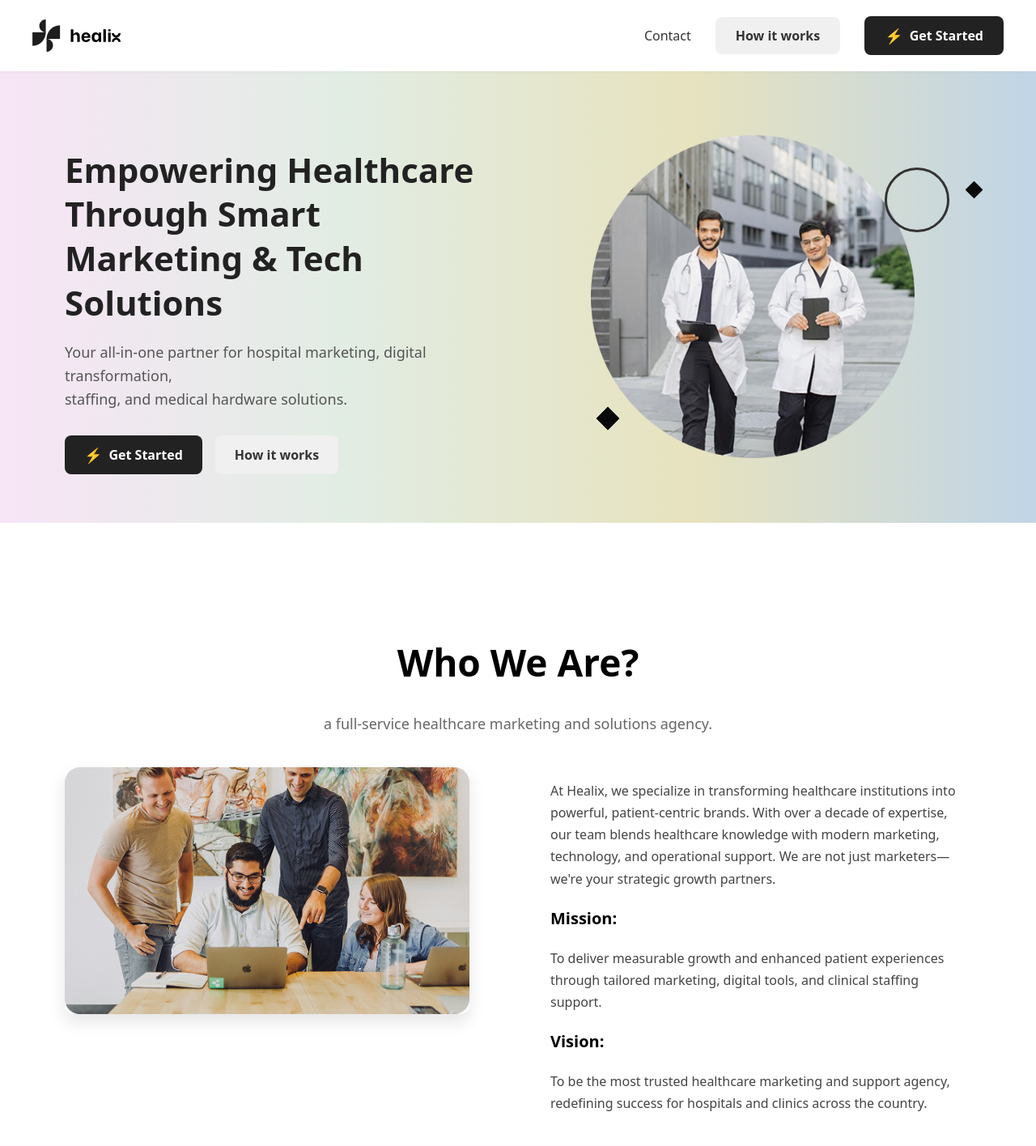
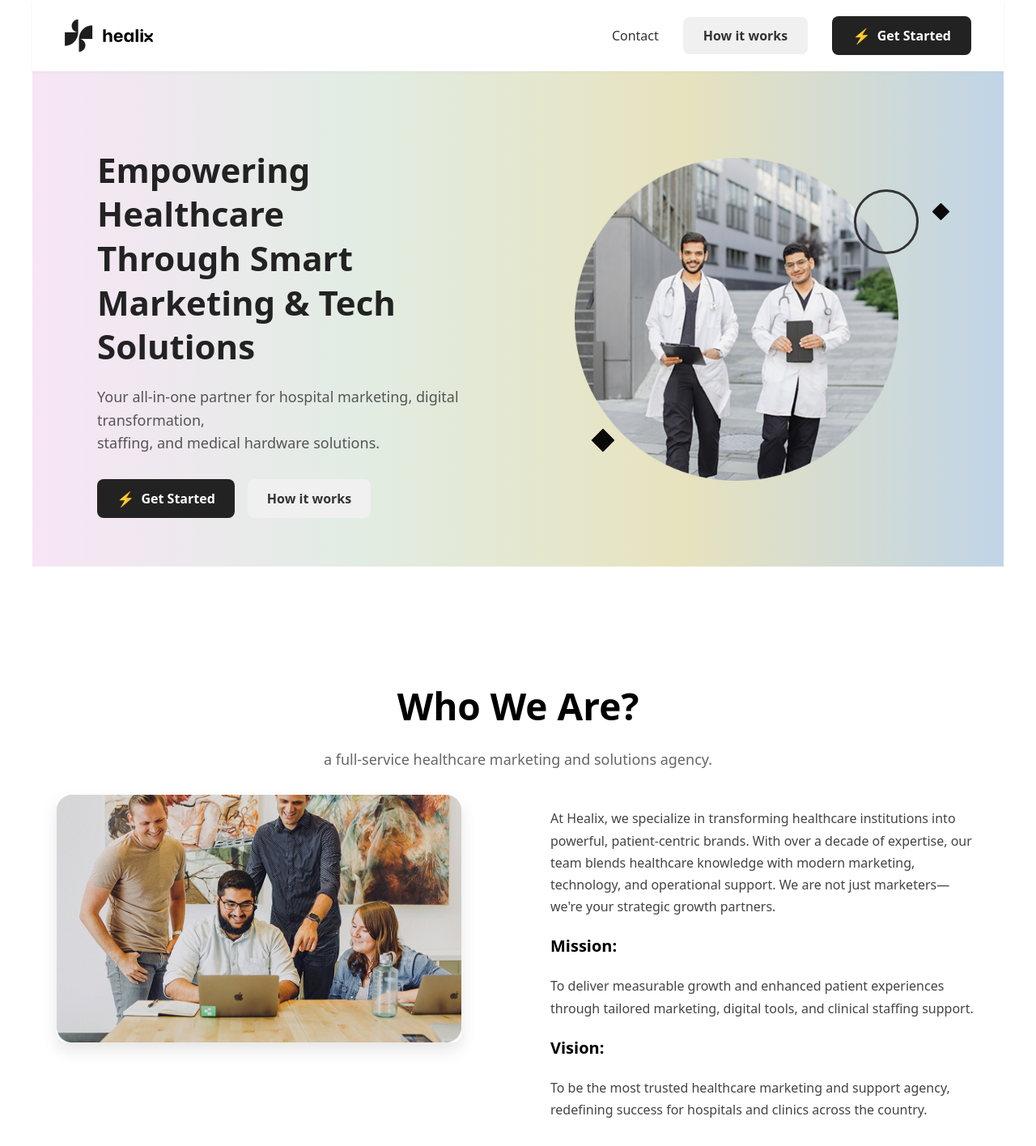
Before and after one commit to Ashwanimechanical/Healix-web, a React (Vite) app in the folder healix-web/: page / in a window 1280 px wide. Shown: the top 1416 px of the page at 81% size. Built offline with nearby package versions, Linux system fonts and the light colour scheme.

Commit message:
homepage screen isue resolved

```diff
--- a/healix-web/index.html
+++ b/healix-web/index.html
@@ -3,7 +3,7 @@
   <head>
     <meta charset="UTF-8" />
     <link rel="icon" type="image/svg+xml" href="/vite.svg" />
-    <meta name="viewport" content="width=device-width, initial-scale=1" />
+    <meta name="viewport" content="width=device-width, initial-scale=1.0" />
     <title>Healix</title>
   </head>
   <body>
--- a/healix-web/src/Component/Footer.jsx
+++ b/healix-web/src/Component/Footer.jsx
@@ -4,7 +4,7 @@
 // Reusing the PageWrapper from the header to ensure consistent max-width and centering
 const PageWrapper = styled.div`
     width: 100%; /* Take full width of its parent */
-    max-width: 1400px; /* Adjust this max-width as per your overall page layout (should match header's) */
+    max-width: 1200px; /* Adjust this max-width as per your overall page layout (should match header's) */
     margin: 0 auto; /* Center the wrapper on the page */
     box-sizing: border-box; /* Ensures padding doesn't add to the total width */
 
--- a/healix-web/src/Component/Header.jsx
+++ b/healix-web/src/Component/Header.jsx
@@ -5,7 +5,7 @@
 // New Container to prevent damage on zoom and control overall layout
 const PageWrapper = styled.div`
     width: 100%; /* Take full width of its parent */
-    max-width: 1400px; /* Adjust this max-width as per your overall page layout */
+    max-width: 1200px; /* Adjust this max-width as per your overall page layout */
     margin: 0 auto; /* Center the wrapper on the page */
     box-sizing: border-box; /* Ensures padding doesn't add to the total width */
 `;
--- a/healix-web/src/Pages/HomePage.jsx
+++ b/healix-web/src/Pages/HomePage.jsx
@@ -16,22 +16,24 @@
 `;
 
 const MainContainer = styled.div`
-  max-width: 1400px; /* This controls the overall maximum width of your page content */
+  max-width: 1200px; /* This controls the overall maximum width of your page content */
   margin: 0 auto; /* Centers the entire page content horizontally */
-  padding: 0; /* Important: MainContainer itself has NO horizontal padding, its children will */
-  box-sizing: border-box; /* Ensures padding is included in the total width if applied elsewhere */
+  padding: 0 ; /* Important: MainContainer itself has NO horizontal padding, its children will */
+  box-sizing: border-box;
+  min-width: 500px;
+
 `;
 
 const HomePageContainer = styled.section`
   display: flex;
-  flex-direction: column; /* Default to column on mobile */
-  align-items: center; /* Center content horizontally within this section */
-  padding: 40px 20px; /* Default horizontal padding for mobile */
-  background: linear-gradient(to right, rgba(229, 167, 225, 0.29), rgba(187, 212, 191, 0.43), rgba(214, 206, 144, 0.58), rgba(147, 182, 213, 0.58));
+  flex-direction: column;
+  align-items: center; /* Centers content horizontally within this section for mobile */
+  padding: 40px 20px; /* Horizontal padding re-applied directly to this section for mobile */
+  background: linear-gradient(to right,rgba(229, 167, 225, 0.29),rgba(187, 212, 191, 0.43),rgba(214, 206, 144, 0.58),rgba(147, 182, 213, 0.58));
   position: relative;
-  overflow: hidden;
-  width: 100%;
-  box-sizing: border-box;
+  overflow: hidden; /* Ensures any overflowing decorative elements within this container are clipped */
+  width: 100%; /* Ensures this section takes full width of its parent (MainContainer) */
+  box-sizing: border-box; /* Ensures padding is included in the total width */
 
   @media (min-width: 768px) {
     flex-direction: row; /* Layout as row on desktop */
@@ -45,23 +47,23 @@
 
   @media (max-width: 480px) {
     padding: 40px 20px; /* Adjusted padding for very small screens (mobile) */
+
   }
 `;
 
 const ContentWrapper = styled.div`
-  flex: 1;
-  max-width: 600px;
+  flex: 1; /* Allows this content block to grow and shrink */
+  max-width: 600px; /* Keep a max-width for readability of text */
   text-align: center; /* Center text on mobile */
-  z-index: 2;
-  width: 100%; /* Ensure it takes full width up to max-width */
+  z-index: 2; /* Ensure content is above decorative elements */
 
   @media (min-width: 768px) {
     text-align: left; /* Align text left on desktop */
-    margin-right: 40px;
+    margin-right: 40px; /* Provides a gap between text and image on desktop */
   }
 
-  @media (min-width: 1024px) {
-    max-width: 50%;
+  @media (min-width: 1024px) { /* Adjust max-width for larger screens if needed */
+    max-width: 50%; /* Allow it to take up to 50% of parent's width */
   }
 `;
 
@@ -73,7 +75,7 @@
   margin-bottom: 20px;
 
   @media (max-width: 768px) {
-    font-size: 32px;
+    font-size: 32px; /* Smaller font on mobile */
   }
 `;
 
@@ -84,20 +86,14 @@
   line-height: 1.6;
 
   @media (max-width: 768px) {
-    font-size: 16px;
+    font-size: 16px; /* Smaller font on mobile */
   }
 `;
 
 const ButtonsContainer = styled.div`
   display: flex;
-  flex-direction: column; /* Stack buttons on very small screens */
   justify-content: center; /* Center buttons on mobile */
   gap: 16px;
-  width: 100%; /* Ensure buttons container takes full width */
-
-  @media (min-width: 480px) { /* Adjust breakpoint for horizontal buttons */
-    flex-direction: row; /* Row layout for buttons on wider mobile screens */
-  }
 
   @media (min-width: 768px) {
     justify-content: flex-start; /* Align buttons left on desktop */
@@ -112,11 +108,6 @@
   cursor: pointer;
   transition: 0.3s ease;
   border: none;
-  width: 100%; /* Make buttons full width on small screens */
-
-  @media (min-width: 480px) {
-    width: auto; /* Revert to auto width on wider screens */
-  }
 
   &:hover {
     opacity: 0.9;
@@ -128,16 +119,12 @@
   color: #fff;
   display: flex;
   align-items: center;
-  justify-content: center; /* Center content within button */
   gap: 8px;
 `;
 
 const SecondaryButton = styled(Button)`
   background-color: #f0f0f0;
   color: #333;
-  display: flex; /* Ensure secondary button also uses flex for alignment */
-  align-items: center;
-  justify-content: center;
 `;
 
 const Icon = styled.span`
@@ -145,27 +132,27 @@
 `;
 
 const ImageWrapper = styled.div`
-  flex: 1;
+  flex: 1; /* Allows this image block to grow and shrink */
   position: relative;
-  max-width: 500px;
-  width: 100%; /* Ensure it takes full width up to max-width */
+  max-width: 500px; /* Keep a max-width for the image container */
+  width: 100%;
   display: flex;
   justify-content: center;
   align-items: center;
-  margin-top: 40px;
+  margin-top: 40px; /* Add margin on top for mobile when stacked */
 
   @media (min-width: 768px) {
-    margin-top: 0;
+    margin-top: 0; /* Remove margin on desktop */
   }
 
-  @media (min-width: 1024px) {
-    max-width: 50%;
+  @media (min-width: 1024px) { /* Adjust max-width for larger screens if needed */
+    max-width: 50%; /* Allow it to take up to 50% of parent's width */
   }
 `;
 
 const EllipseImage = styled.img`
   width: 100%;
-  max-width: 400px;
+  max-width: 400px; /* Max width for the ellipse itself */
   z-index: 1;
 `;
 
@@ -189,7 +176,7 @@
   height: 80px;
   border: 3px solid #333;
   border-radius: 50%;
-  z-index: 3;
+  z-index: 3; /* Ensure it's on top of doctors image */
 
   @media (max-width: 768px) {
     width: 60px;
@@ -201,9 +188,9 @@
 
 const Star = styled.div`
   position: absolute;
-  background-color: rgb(12, 12, 12);
+  background-color:rgb(12, 12, 12);
   transform: rotate(45deg);
-  z-index: 3;
+  z-index: 3; /* Ensure it's on top of doctors image */
   width: ${(props) => props.size}px;
   height: ${(props) => props.size}px;
   top: ${(props) => props.top};
@@ -215,7 +202,7 @@
   &::after {
     content: '';
     position: absolute;
-    background-color: rgb(9, 9, 9);
+    background-color:rgb(9, 9, 9);
     width: 100%;
     height: 100%;
   }
@@ -234,23 +221,24 @@
 const WhoWeAreSectionContainer = styled.section`
     display: flex;
     flex-direction: column;
-  align-items: center;
-  padding: 80px 20px; /* Default horizontal padding for mobile */
-  background-color: #fff;
-  text-align: center;
-  width: 100%;
-  box-sizing: border-box;
+    align-items: center; /* Centers all direct children horizontally */
+    padding: 80px 80px; /* Horizontal padding re-applied directly to this section for desktop */
+    background-color: #fff; /* White background as per the image */
+    text-align: center; /* Default center text for headings on mobile */
+    width: 100%; /* Ensures this section takes full width of its parent (MainContainer) */
+    box-sizing: border-box; /* Ensures padding is included in the total width */
+
+
+    @media (max-width: 1024px) {
+        padding: 80px 50px;
+    }
 
     @media (min-width: 768px) {
-    padding: 100px 80px; /* Desktop padding */
-  }
-
-  @media (max-width: 1024px) {
-    padding: 80px 50px; /* Adjusted padding for larger tablets/laptops */
+        padding: 100px 30px; /* Adjusted padding for smaller screens (tablet) */
     }
 
     @media (max-width: 480px) {
-    padding: 60px 20px; /* Adjusted padding for very small screens (mobile) */
+        padding: 80px 20px; /* Adjusted padding for very small screens (mobile) */
     }
 `;
 
@@ -258,9 +246,9 @@
     font-size: 46px;
     font-weight: 700;
     color: #000000;
-  margin-bottom: 10px; /* Add some space below heading */
-  text-align: center;
-  width: 100%;
+    margin-bottom: 0px;
+    text-align: center; /* Center on mobile and desktop */
+    width: 100%; /* Take full width to allow proper centering */
 
     @media (max-width: 768px) {
         font-size: 32px;
@@ -270,27 +258,27 @@
 const SectionSubheading = styled.p`
     font-size: 18px;
     color: #666;
-  margin-bottom: 40px; /* Increased margin for better separation */
-  text-align: center;
-  width: 100%;
+    margin-bottom: 30px;
+    text-align: center; /* Center on mobile and desktop */
+    width: 100%; /* Take full width to allow proper centering */
 
     @media (max-width: 768px) {
         font-size: 16px;
-    margin-bottom: 30px;
+        margin-bottom: 40px;
     }
 `;
 
 const ContentBlock = styled.div`
     display: flex;
     flex-direction: column; /* Stack vertically on mobile */
-  gap: 40px;
-  max-width: 1200px;
-  width: 100%;
+    gap: 40px; /* Space between image and text on mobile */
+    max-width: 1200px; /* Max width for the content block (internal content max-width) */
+    width: 100%; /* Allows it to take full width up to max-width */
     align-items: center; /* Center content within this block on mobile */
 
     @media (min-width: 768px) {
         flex-direction: row; /* Arrange horizontally on desktop */
-    gap: 80px;
+        gap: 80px; /* Space between image and text on desktop */
         align-items: flex-start; /* Align items to the top on desktop */
     }
 `;
@@ -299,10 +287,11 @@
     flex: 1;
     display: flex;
     justify-content: center; /* Center image horizontally on mobile */
-  width: 100%; /* Ensure it takes full width to respect padding */
+    align-items: center; /* Center image vertically if container allows */
 
     @media (min-width: 768px) {
         justify-content: flex-start; /* Align image to start on desktop */
+        align-items: flex-start; /* Align image to top on desktop */
     }
 `;
 
@@ -310,8 +299,8 @@
     width: 100%;
     max-width: 500px; /* Limit image size */
     height: auto;
-  border-radius: 12px;
-  box-shadow: 0 10px 20px rgba(0, 0, 0, 0.1);
+    border-radius: 12px; /* Slightly rounded corners for the image */
+    box-shadow: 0 10px 20px rgba(0, 0, 0, 0.1); /* Subtle shadow */
     object-fit: cover;
 `;
 
@@ -320,7 +309,6 @@
     display: flex;
     flex-direction: column;
     align-items: center; /* Center text content horizontally on mobile */
-  width: 100%; /* Ensure text content takes full width */
 
     @media (min-width: 768px) {
         align-items: flex-start; /* Align text left on desktop */
@@ -333,7 +321,6 @@
     line-height: 1.7;
     margin-bottom: 20px;
     text-align: center; /* Center text on mobile */
-  width: 100%; /* Ensure paragraph takes full width */
 
     @media (min-width: 768px) {
         text-align: left; /* Align text left on desktop */
@@ -347,7 +334,6 @@
     margin-top: 0px;
     margin-bottom: 5px;
     text-align: center; /* Center text on mobile */
-  width: 100%; /* Ensure subheading takes full width */
 
     @media (min-width: 768px) {
         text-align: left; /* Align text left on desktop */
@@ -360,7 +346,6 @@
     line-height: 1.7;
     margin-bottom: 20px;
     text-align: center; /* Center text on mobile */
-  width: 100%; /* Ensure subtext takes full width */
 
     @media (min-width: 768px) {
         text-align: left; /* Align text left on desktop */
@@ -372,12 +357,13 @@
     margin-top: 20px; /* Space above the button */
 `;
 
+
 // === Component ===
 
 const HomePage = () => {
   return (
     <AppWrapper>
-      <MainContainer>
+    <MainContainer> {/* This MainContainer wraps ALL your main page content */}
       <HomePageContainer>
         <ContentWrapper>
           <Heading>
@@ -408,6 +394,7 @@
         </ImageWrapper>
       </HomePageContainer>
 
+      {/* The "Who We Are" section is now a separate, sibling component */}
       <WhoWeAreSectionContainer>
           <SectionHeading>Who We Are?</SectionHeading>
           <SectionSubheading>a full-service healthcare marketing and solutions agency.</SectionSubheading>
```
Lines whose indentation alone changed are shown as unchanged.
